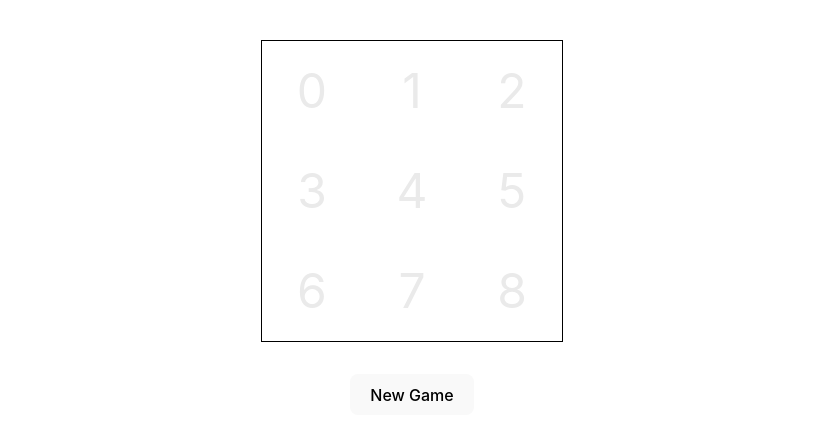
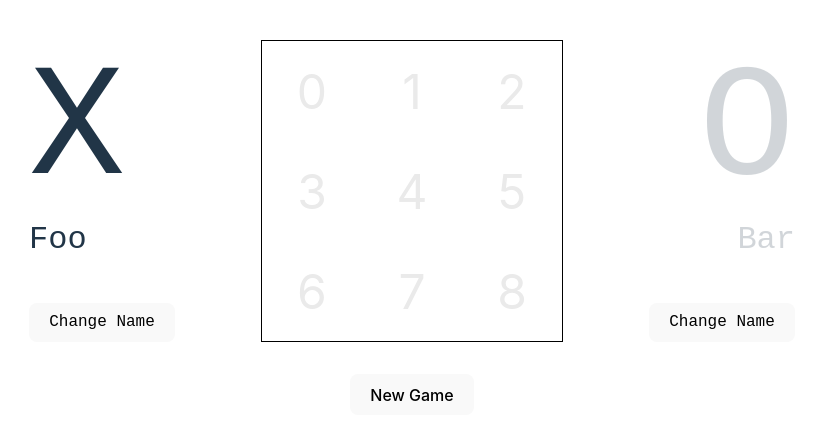
Before and after one commit to pricebenjamin/top-projects, a React (Vite) app in the folder 010-tic-tac-toe/: page / in a window 1280 px wide. Shown: the top 440 px of the page, without its empty margins (228-1051 px from the left). Built offline with nearby package versions, Linux system fonts and the light colour scheme; the HTML template or start-up script is replaced by a standard one.

Commit message:
wip: add player cards

```diff
--- a/010-tic-tac-toe/src/App/App.css
+++ b/010-tic-tac-toe/src/App/App.css
@@ -7,3 +7,8 @@
   align-items: center;
   gap: 2rem;
 }
+
+.content {
+  display: flex;
+  gap: 2rem;
+}
--- a/010-tic-tac-toe/src/App/App.tsx
+++ b/010-tic-tac-toe/src/App/App.tsx
@@ -1,26 +1,50 @@
 import { useRef, useState } from "react";
 import { TicTacToe, TicTacToeBoard } from "@components/TicTacToe";
+import { PlayerCard } from "@components/PlayerCard";
 import "./App.css";
 
 function App() {
   const game = useRef(new TicTacToe());
   const [board, setBoard] = useState(game.current.getBoard());
 
-  const newGame = () => {
+  function newGame() {
     game.current = new TicTacToe();
     setBoard(game.current.getBoard());
-  };
+  }
 
-  const playMove = (move: number) => {
+  function playMove(move: number) {
     game.current.playMove(move);
     setBoard(game.current.getBoard());
-  };
+  }
 
   const winner = game.current.getOutcome();
 
+  const header = null;
+  const outcomeBanner = null;
+
+  const [xName, xSetName] = useState("Foo");
+  const [oName, oSetName] = useState("Bar");
+
   return (
     <>
-      <TicTacToeBoard {...{ board, onClick: playMove }} />
+      {header}
+      <div className="content">
+        <PlayerCard
+          name={xName}
+          setName={xSetName}
+          symbol="X"
+          alignment="left"
+          active={game.current.getPlayer() === "X"}
+        />
+        <TicTacToeBoard {...{ board, onClick: playMove }} />
+        <PlayerCard
+          name={oName}
+          setName={oSetName}
+          symbol="O"
+          alignment="right"
+          active={game.current.getPlayer() === "O"}
+        />
+      </div>
       <button onClick={newGame}>New Game</button>
       {winner &&
         (winner === "draw" ? (
@@ -28,6 +52,7 @@ function App() {
         ) : (
           <h1>Player {winner} wins!</h1>
         ))}
+      {outcomeBanner}
     </>
   );
 }
--- /dev/null
+++ b/010-tic-tac-toe/src/App/Components/PlayerCard/PlayerCard.css
@@ -0,0 +1,39 @@
+.player-card {
+  display: flex;
+  flex-direction: column;
+  font-family: monospace;
+  width: 200px;
+}
+
+.player-card > .symbol {
+  line-height: normal;
+  font-size: 10rem;
+}
+
+.player-card > .name,
+.player-card > input[type="text"] {
+  font-family: inherit;
+  font-size: 2rem;
+  padding: 0;
+  color: inherit;
+  width: 100%;
+}
+
+.player-card:not(.active) > .symbol,
+.player-card:not(.active) > .name {
+  opacity: 0.2;
+}
+
+.player-card > button {
+  font-size: 1rem;
+  margin-top: auto;
+}
+
+.player-card > input[type="text"] {
+  background: #343434;
+  border: none;
+}
+
+.player-card > input[type="text"]:focus-visible {
+  outline: none;
+}
--- /dev/null
+++ b/010-tic-tac-toe/src/App/Components/PlayerCard/PlayerCard.tsx
@@ -0,0 +1,76 @@
+import { useRef, useState, useEffect } from "react";
+import "./PlayerCard.css";
+
+interface PlayerCardProps {
+  symbol: string;
+  name: string;
+  setName: (name: string) => void;
+  alignment: "left" | "right";
+  active: boolean;
+}
+
+export function PlayerCard({
+  symbol,
+  name,
+  setName,
+  alignment,
+  active,
+}: PlayerCardProps) {
+  const [editMode, setEditMode] = useState(false);
+  const [input, setInput] = useState(name);
+  const inputRef = useRef<HTMLInputElement>(null);
+
+  const lookup = {
+    left: "flex-start",
+    right: "flex-end",
+  };
+  const alignItems = { alignItems: lookup[alignment] };
+  const textAlign = { textAlign: alignment };
+
+  const classList = ["player-card"];
+  if (active) {
+    classList.push("active");
+  }
+
+  function handleInput(event: React.ChangeEvent<HTMLInputElement>) {
+    setInput(event.target.value);
+  }
+
+  function saveName() {
+    setName(input);
+    setEditMode(false);
+  }
+
+  function edit() {
+    setEditMode(true);
+  }
+
+  useEffect(() => {
+    if (inputRef.current) {
+      const style = window.getComputedStyle(inputRef.current);
+      style.display === "block" && inputRef.current.focus();
+    }
+  });
+
+  return (
+    <div className={classList.join(" ")} style={alignItems}>
+      <div className="symbol">{symbol}</div>
+      <input
+        ref={inputRef}
+        type="text"
+        value={input}
+        onChange={handleInput}
+        style={{ ...textAlign, display: editMode ? "block" : "none" }}
+      />
+      <div
+        className="name"
+        style={{ ...textAlign, display: editMode ? "none" : "block" }}
+      >
+        {name}
+      </div>
+      <button onClick={editMode ? saveName : edit}>
+        {editMode ? "Save" : "Change Name"}
+      </button>
+    </div>
+  );
+}
--- /dev/null
+++ b/010-tic-tac-toe/src/App/Components/PlayerCard/index.ts
@@ -0,0 +1,3 @@
+import { PlayerCard } from "./PlayerCard";
+
+export { PlayerCard };
--- a/010-tic-tac-toe/src/App/Components/TicTacToe/TicTacToe.tsx
+++ b/010-tic-tac-toe/src/App/Components/TicTacToe/TicTacToe.tsx
@@ -101,6 +101,7 @@ export class TicTacToe {
         console.log(`Winner: ${squares[0]}`);
         this.#gameOver = true;
         this.#outcome = squares[0];
+        return;
       }
     }
 
--- a/010-tic-tac-toe/src/index.css
+++ b/010-tic-tac-toe/src/index.css
@@ -1,6 +1,5 @@
 :root {
   font-family: Inter, system-ui, Avenir, Helvetica, Arial, sans-serif;
-  line-height: 1.5;
   font-weight: 400;
 
   color-scheme: light dark;
@@ -16,7 +15,6 @@ body {
 
 h1 {
   font-size: 3.2em;
-  line-height: 1.1;
 }
 
 button {
```
